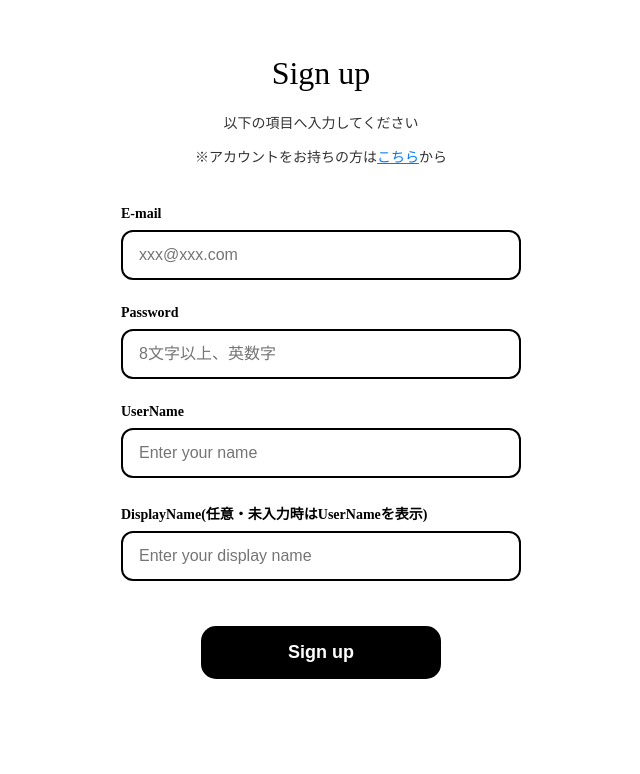
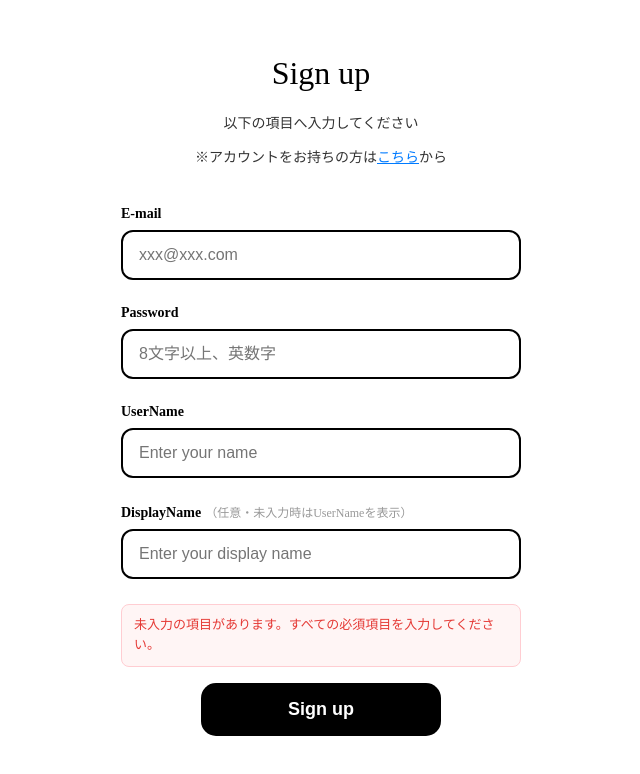
Before and after one commit to Takeda-Iroha/twitter-like-sns, a Nuxt app: page /signup in a window 1280 px wide. Both pictures are taken after a click on the button "Sign up". Shown: the top 774 px of the page, without its empty margins (319-959 px from the left). Built offline with nearby package versions, Linux system fonts and the light colour scheme.

Commit message:
update:未認証時のルーティング制御

```diff
--- a/app/pages/login.vue
+++ b/app/pages/login.vue
@@ -38,7 +38,10 @@ const handleLogin = async () => {
       authToken.value = token
       refreshToken.value = refresh_token
       usernameCookie.value = response.data?.user?.username
-      navigateTo('/')
+      // redirectパラメータがあればそこへ、なければ / へ
+      const redirect = useRoute().query.redirect as string
+      navigateTo(redirect || '/')
+
     } else {
       console.error('Unexpected response structure:', response)
       alert('認証データが正しく取得できませんでした。')
--- a/app/pages/signup.vue
+++ b/app/pages/signup.vue
@@ -1,11 +1,8 @@
-//signup.vue
+<!-- app/pages/signup.vue -->
 <script setup lang="ts">
 import { ref } from 'vue'
 import type { FetchError } from 'ofetch'
 
-// =========================
-// 1. 型定義
-// =========================
 interface UserData {
   data: {
     user: {
@@ -31,9 +28,6 @@ interface SignupErrorResponse {
   }
 }
 
-// =========================
-// 2. 状態管理
-// =========================
 const username = ref('')
 const email = ref('')
 const password = ref('')
@@ -42,14 +36,18 @@ const displayName = ref('')
 const authToken = useCookie<string | null>('accessToken')
 const refreshToken = useCookie<string | null>('refreshToken')
 
+// ----------------------------------------
+// エラーメッセージの状態管理
+// ----------------------------------------
+const errorMessage = ref('')
+
 const goToLogin = () => navigateTo('/login')
 
-// =========================
-// 3. 登録処理
-// =========================
 const handleSignup = async () => {
+  errorMessage.value = ''
+
   if (!email.value || !password.value || !username.value) {
-    alert('未入力項目があります')
+    errorMessage.value = '未入力の項目があります。すべての必須項目を入力してください。'
     return
   }
 
@@ -66,8 +64,6 @@ const handleSignup = async () => {
 
     authToken.value = response.data.accessToken
     refreshToken.value = response.data.refreshToken
-
-    alert('登録完了')
     navigateTo('/login')
 
   } catch (e: unknown) {
@@ -75,19 +71,15 @@ const handleSignup = async () => {
     const status = fetchError.response?.status
     const errorData = fetchError.response?._data?.error
 
-    const mainMessage = errorData?.message || 'エラーが発生しました'
-
-    // detailsがある場合は、どの項目がダメか詳細を作る
-    const detailMsg = errorData?.details
-      ? '\n' + errorData.details.map(d => `・${d.field}: ${d.message}`).join('\n')
-      : ''
-
     if (status === 409) {
-      alert(`【既に登録済み】\n${mainMessage}${detailMsg}`)
+      errorMessage.value = 'このユーザー名またはメールアドレスはすでに使用されています。別の情報でお試しください。'
     } else if (status === 400) {
-      alert(`【入力内容の不備】\n${mainMessage}${detailMsg}`)
+      const detail = errorData?.details?.[0]?.message
+      errorMessage.value = detail
+        ? `入力内容に誤りがあります。${detail}`
+        : '入力内容に誤りがあります。もう一度ご確認ください。'
     } else {
-      alert(`【エラー ${status}】\n${mainMessage}`)
+      errorMessage.value = '登録に失敗しました。しばらく経ってからもう一度お試しください。'
     }
   }
 }
@@ -121,12 +113,13 @@ const handleSignup = async () => {
           </div>
 
           <div class="input-group">
-            <label>DisplayName<span class="optional-tag">(任意・未入力時はUserNameを表示)</span></label>
+            <label>DisplayName<span class="optional-tag">（任意・未入力時はUserNameを表示）</span></label>
             <input v-model="displayName" type="text" placeholder="Enter your display name" class="custom-input" />
           </div>
         </div>
 
-
+        <!-- エラーメッセージ（ボタンの上に表示） -->
+        <p v-if="errorMessage" class="error-message">{{ errorMessage }}</p>
 
         <button class="signup-button" @click="handleSignup">Sign up</button>
       </div>
@@ -141,96 +134,54 @@ const handleSignup = async () => {
   display: flex;
   justify-content: center;
 }
-
 .main-content {
   width: 100%;
   display: flex;
   justify-content: center;
   padding: 20px;
 }
-
 .form-container {
   width: 100%;
   max-width: 400px;
   text-align: center;
 }
+.signup-title { font-size: 32px; margin-bottom: 20px; font-weight: normal; }
+.instruction, .login-link { font-size: 14px; margin-bottom: 8px; color: #333; }
+.link-blue { color: #007bff; cursor: pointer; text-decoration: underline; }
+.input-list { margin-top: 40px; text-align: left; }
+.input-group { margin-bottom: 25px; }
+.input-group label { display: block; margin-bottom: 8px; font-weight: bold; font-size: 14px; }
+.optional-tag { font-weight: normal; font-size: 12px; color: #999; margin-left: 4px; }
+.custom-input {
+  width: 100%; padding: 14px 16px; border: 2px solid #000;
+  border-radius: 12px; font-size: 16px; box-sizing: border-box; outline: none;
+}
+.custom-input:focus { border-color: #555; }
 
-.signup-title {
-  font-size: 32px;
-  margin-bottom: 20px;
-  font-weight: normal;
+/* エラーメッセージ */
+.error-message {
+  color: #e53935;
+  font-size: 13px;
+  margin: 0 0 16px;
+  line-height: 1.6;
+  text-align: left;
+  background-color: #fff5f5;
+  border: 1px solid #ffcdd2;
+  border-radius: 8px;
+  padding: 10px 12px;
 }
 
-.instruction, .login-link {
-  font-size: 14px;
-  margin-bottom: 8px;
-  color: #333;
+.signup-button {
+  margin-top: 0;
+  width: 100%; max-width: 240px; padding: 16px;
+  background-color: #000; color: #fff; border: none;
+  border-radius: 15px; font-size: 18px; font-weight: bold;
+  cursor: pointer; transition: opacity 0.2s;
 }
+.signup-button:active { opacity: 0.8; }
 
-.link-blue {
-  color: #007bff;
-  cursor: pointer;
-  text-decoration: underline;
-}
-
-/* 入力リストの設定 */
-.input-list {
-  margin-top: 40px;
-  text-align: left; /* ラベルは左寄せ */
-}
-
-.input-group {
-  margin-bottom: 25px;
-}
-
-.input-group label {
-  display: block;
-  margin-bottom: 8px;
-  font-weight: bold;
-  font-size: 14px;
-}
-
-.custom-input {
-  width: 100%;
-  padding: 14px 16px;
-  border: 2px solid #000;
-  border-radius: 12px;
-  font-size: 16px;
-  box-sizing: border-box;
-  outline: none;
-}
-
-.custom-input:focus {
-  border-color: #555;
-}
-
-/* サインアップボタン */
-.signup-button {
-  margin-top: 20px;
-  width: 100%;
-  max-width: 240px;
-  padding: 16px;
-  background-color: #000;
-  color: #fff;
-  border: none;
-  border-radius: 15px;
-  font-size: 18px;
-  font-weight: bold;
-  cursor: pointer;
-  transition: opacity 0.2s;
-}
-
-.signup-button:active {
-  opacity: 0.8;
-}
-
-/* スマホの微調整 */
 @media (max-width: 480px) {
-  .signup-page {
-    padding-top: 5vh;
-  }
-  .signup-title {
-    font-size: 28px;
-  }
+  .signup-page { padding-top: 5vh; }
+  .signup-title { font-size: 28px; }
 }
 </style>
```
Also changed, not shown: app/middleware/auth.global.ts (added, +13 -0 lines).
